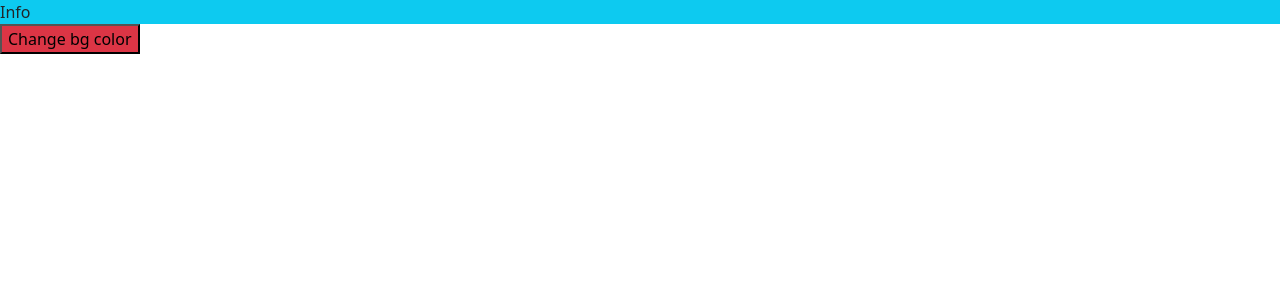
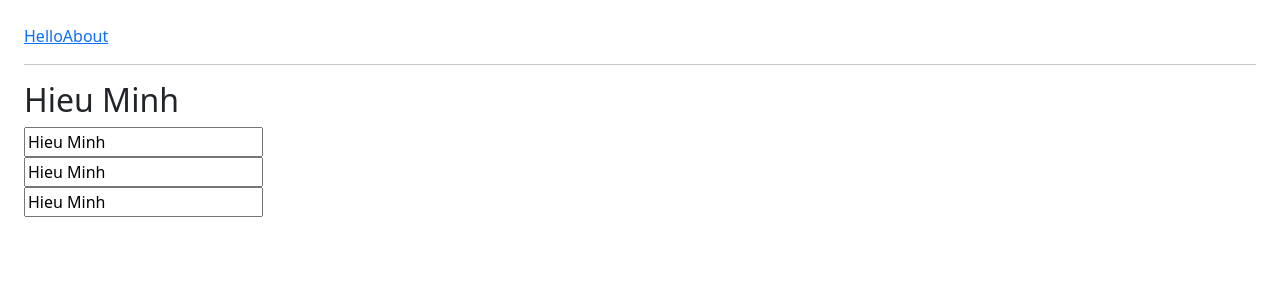
Before and after one commit to mhfed/angular, an Angular app: page / in a window 1280 px wide. Shown: the top 300 px of the page. Built offline with nearby package versions, Linux system fonts and the light colour scheme.

Commit message:
Data binding & Property bbinding

```diff
--- a/package.json
+++ b/package.json
@@ -5,6 +5,7 @@
     "ng": "ng",
     "start": "ng serve",
     "build": "ng build",
+    "xaydung": "ng build --base-href /my-app/ --deploy-url /my-app/ --configuration production",
     "watch": "ng build --watch --configuration development",
     "test": "ng test"
   },
--- a/src/app/app.component.html
+++ b/src/app/app.component.html
@@ -1,12 +1,12 @@
 <header class="m-4">
   <a routerLink="hello">Hello</a>
   <a routerLink="about">About</a>
-  <div>
-    <div>
-      <img width="400px" [src]="avatar" alt="" />
-    </div>
-    <button (click)="getRandomAvatar()">Get random Image</button>
-  </div>
   <hr />
+  <h2>{{ name }}</h2>
+  <input type="text" value="{{ name }}" />
+  <br />
+  <input type="text" [value]="name" title="Day la {{ name }}" />
+  <br />
+  <input type="text" [value]="name" [title]="'Day la' + name" />
 </header>
 <router-outlet></router-outlet>
--- a/src/app/app.component.ts
+++ b/src/app/app.component.ts
@@ -2,18 +2,9 @@ import { Component } from '@angular/core';
 
 @Component({
   selector: 'app-root',
-  template: `
-    <div class="bg-info">Info</div>
-    <button [class.bg-danger]="bgButton" (click)="changeColor()">
-      Change bg color
-    </button>
-  `,
+  templateUrl: './app.component.html',
   styleUrls: ['./app.component.css'],
 })
 export class AppComponent {
-  bgButton = true;
-  info = 'Hieu Minh';
-  changeColor() {
-    this.bgButton = !this.bgButton;
-  }
+  public name = 'Hieu Minh';
 }
```
